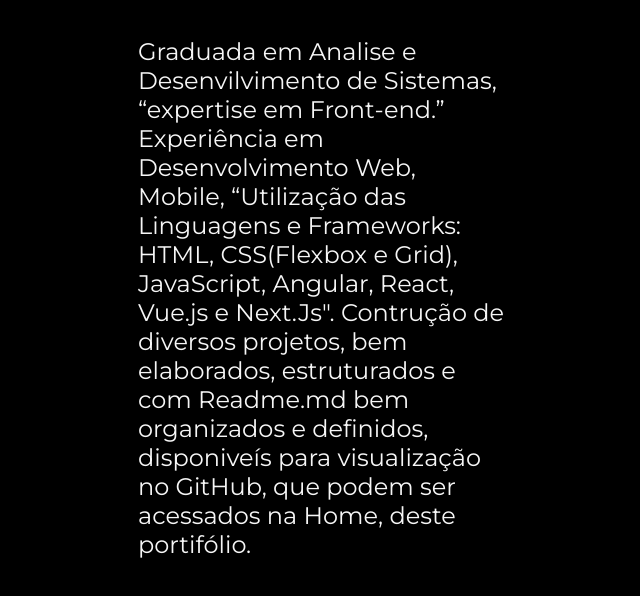
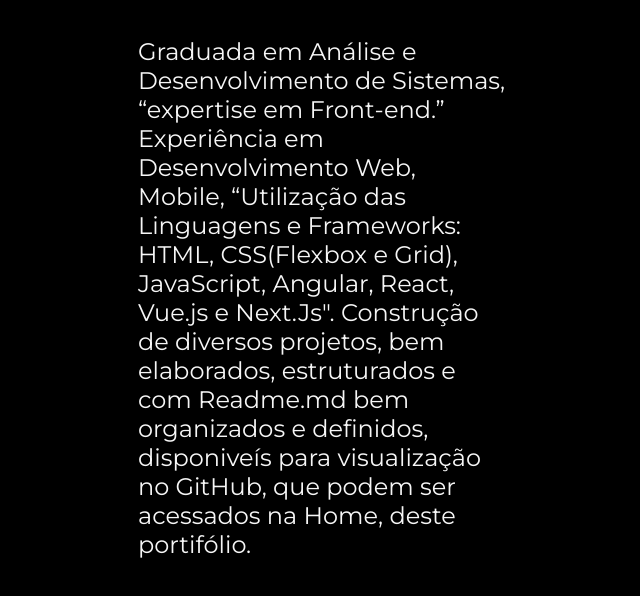
Before and after one commit to AnnaCMendes/Portif-lio_Completo, a plain HTML site: page about.html in a window 1280 px wide. Shown: the part 141-737 px from the top of the page, without its empty margins (54-694 px from the left). Drawn offline with nearby package versions, Linux system fonts and the light colour scheme.

Commit message:
Arrumando erros de português

```diff
--- a/about.html
+++ b/about.html
@@ -17,9 +17,9 @@
         <section class="apresentacao__conteudo">
             <h1 class="titulo">Sobre Mim</h1>
 
-            <p class="paragrafro">Graduada em Analise e Desenvilvimento de Sistemas, “expertise em Front-end.”
+            <p class="paragrafro">Graduada em Análise e Desenvolvimento de Sistemas, “expertise em Front-end.”
                 Experiência em Desenvolvimento Web, Mobile, “Utilização das Linguagens e Frameworks: HTML, CSS(Flexbox e Grid), JavaScript, Angular, React, Vue.js e Next.Js".
-                Contrução de diversos projetos, bem elaborados, estruturados e com Readme.md bem organizados e definidos, disponiveís para visualização no GitHub, que podem ser
+                Construção de diversos projetos, bem elaborados, estruturados e com Readme.md bem organizados e definidos, disponiveís para visualização no GitHub, que podem ser
                 acessados na Home, deste portifólio.</p>
 
             <p class="paragrafro">Pretendo ampliar as minhas habilidades técnicas, gerenciais e de comunicação ao me candidatar ao cargo de Analista e Desenvolvedora de Sistemas Web e Mobile.</p>
```
